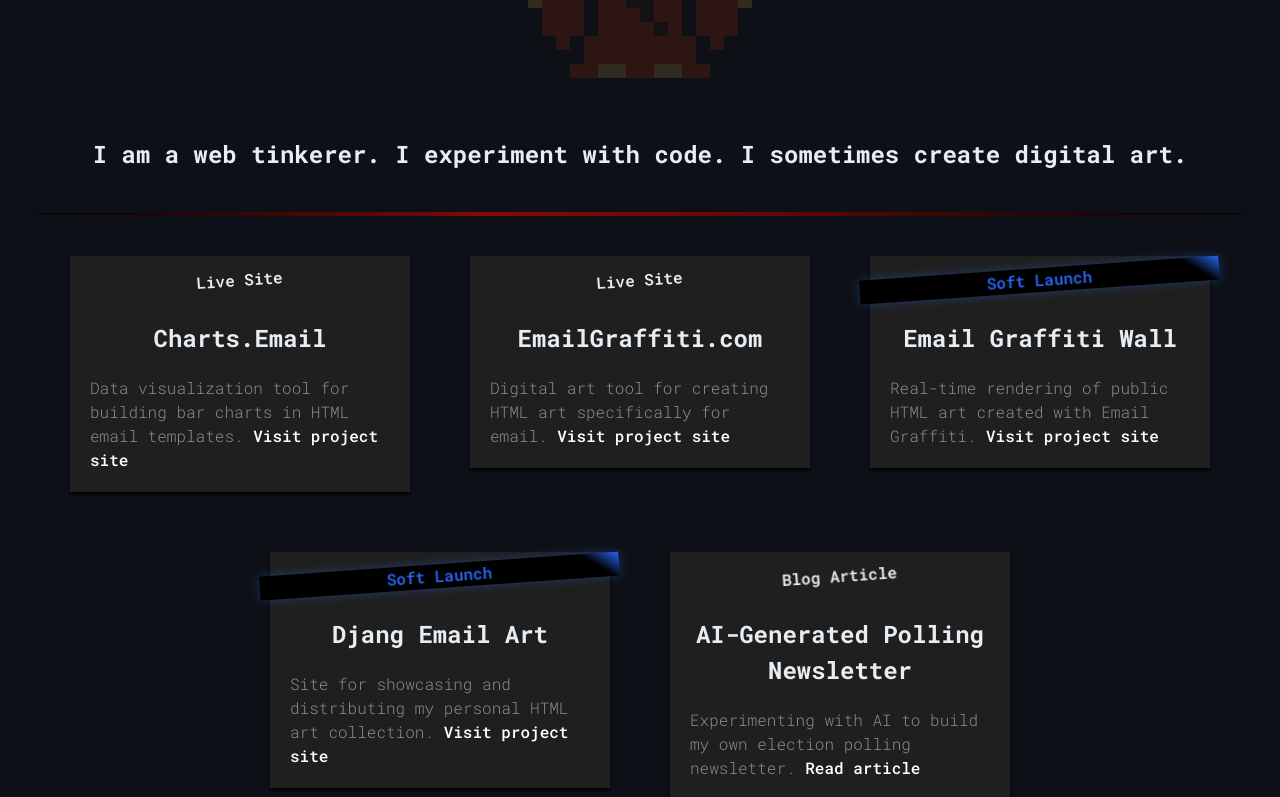
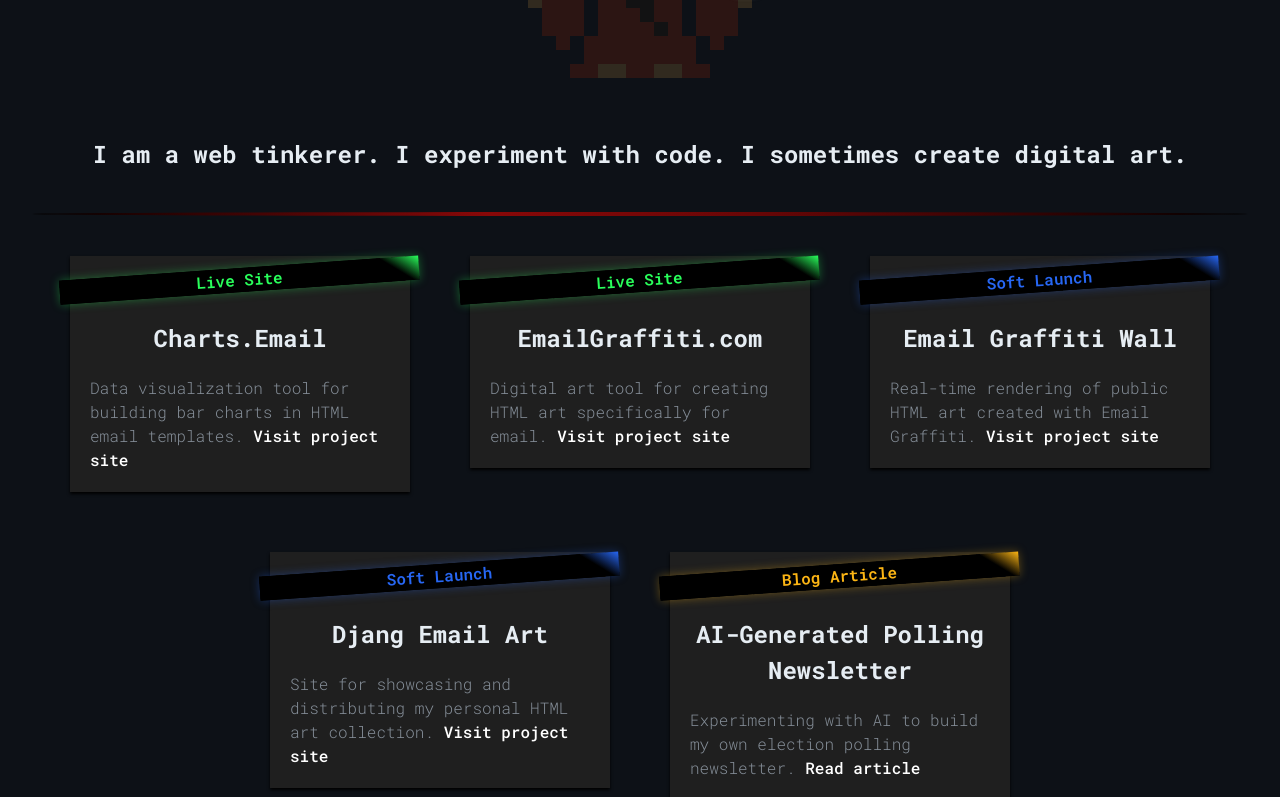
Before and after one commit to bdjang/bdjang.github.io, a React (Vite) app: page / in a window 1280 px wide. Shown: the part 364-1161 px from the top of the page. Built offline with nearby package versions, Linux system fonts and the light colour scheme; no server answers.

Commit message:
Update CSS class names

```diff
--- a/src/components/Project.module.scss
+++ b/src/components/Project.module.scss
@@ -19,7 +19,7 @@ article.projectDesc {
             transform: rotate(-4deg) translate(-30px, -10px);
             width: 360px;
         }
-        &.comingSoon {
+        &.blogArticle {
             background: linear-gradient(225deg, rgba(0, 0, 0, 0), 10%, rgb(0, 0, 0) 10%), linear-gradient(215deg, rgb(252, 181, 20), 5%, rgb(0, 0, 0) 10%);
             box-shadow: 0px 0px 10px rgba(252, 181, 20, .35);
             color: rgba(252, 181, 20, 1);
@@ -29,7 +29,7 @@ article.projectDesc {
             box-shadow: 0px 0px 10px rgba(39, 103, 244, .35);
             color: rgba(39, 103, 244, 1);
         }
-        &.launched {
+        &.liveSite {
             background: linear-gradient(225deg, rgba(0, 0, 0, 0), 10%, rgb(0, 0, 0) 10%), linear-gradient(215deg, rgb(41, 255, 91), 5%, rgb(0, 0, 0) 10%);
             box-shadow: 0px 0px 10px rgba(41, 255, 91, .35);
             color: rgba(41, 255, 91, 1);
```
